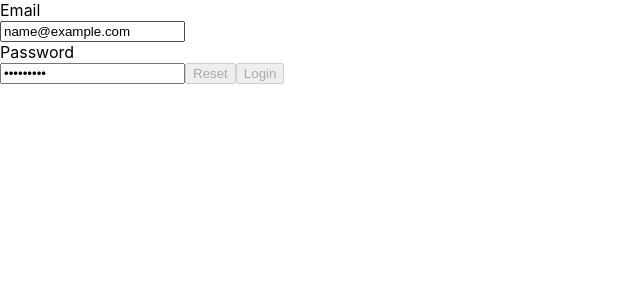
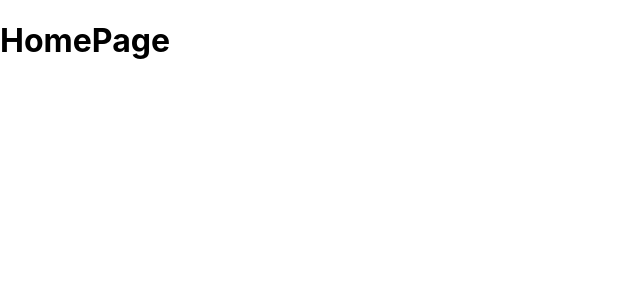
Before and after one commit to Valyay/ev-spa, a React (Create React App) app: page / in a window 1280 px wide. Both pictures are taken after typing "name@example.com", "Sample123" into the empty fields and a click on the button "Login". Shown: the top 300 px of the page, without its empty margins (0-640 px from the left). Built offline with nearby package versions, Linux system fonts and the light colour scheme.

Commit message:
Add PrivateRoute and HomePage

```diff
--- a/src/App.tsx
+++ b/src/App.tsx
@@ -1,12 +1,15 @@
 import React from 'react';
 import { Route, Switch } from 'react-router-dom';
 import LoginPage from './pages/LoginPage';
+import HomePage from './pages/HomePage';
+import { PrivateRoute } from './components/PrivateRoute';
 import './App.css';
 
 const App: React.FC = () => {
     return (
         <Switch>
-            <Route component={LoginPage} />
+            <PrivateRoute exact path="/" component={HomePage} />
+            <Route exact path="/login" component={LoginPage} />
         </Switch>
     );
 };
--- /dev/null
+++ b/src/components/PrivateRoute.tsx
@@ -0,0 +1,27 @@
+import * as React from 'react';
+import { Route, Redirect } from 'react-router-dom';
+
+export const PrivateRoute: React.ComponentType<any> = ({
+    component: Component,
+    ...rest
+}: {
+    component: any;
+}) => {
+    return (
+        <Route
+            {...rest}
+            render={props =>
+                localStorage.getItem('auth') ? (
+                    <Component {...props} />
+                ) : (
+                    <Redirect
+                        to={{
+                            pathname: '/login',
+                            state: { from: props.location }
+                        }}
+                    />
+                )
+            }
+        />
+    );
+};
--- /dev/null
+++ b/src/pages/HomePage.tsx
@@ -0,0 +1,7 @@
+import * as React from 'react';
+
+const HomePage: React.FC = () => {
+    return <h1>HomePage</h1>;
+};
+
+export default HomePage;
--- a/src/pages/LoginPage.tsx
+++ b/src/pages/LoginPage.tsx
@@ -1,6 +1,7 @@
 import * as React from 'react';
 import { withFormik, FormikProps } from 'formik';
 import * as Yup from 'yup';
+import { History, LocationState } from 'history';
 
 interface LoginValues {
     email: string;
@@ -8,6 +9,7 @@ interface LoginValues {
 }
 
 interface LoginProps {
+    history: History<LocationState>;
     initialEmail?: string;
     initialPassword?: string;
 }
@@ -84,7 +86,8 @@ const LoginPage = withFormik<LoginProps, LoginValues>({
     }),
 
     handleSubmit({ email, password }: LoginValues, { props, setSubmitting, setErrors }) {
-        console.log(email, password);
+        localStorage.setItem('auth', 'true');
+        props.history.push('/');
     }
 })(LoginForm);
 
```
Also changed, not shown: package.json (+5 -4 lines), .eslintrc.json, 1 other file (tests, documents, lock files or other folders).
